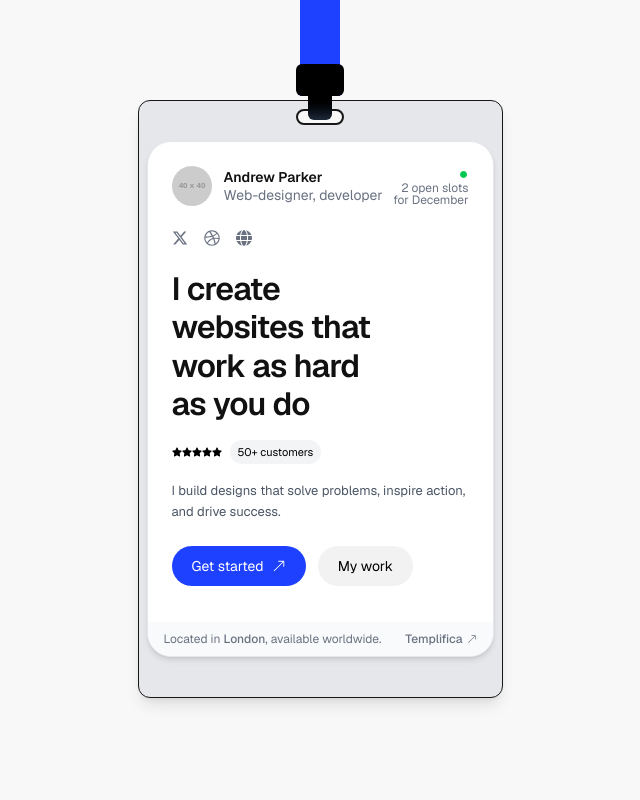
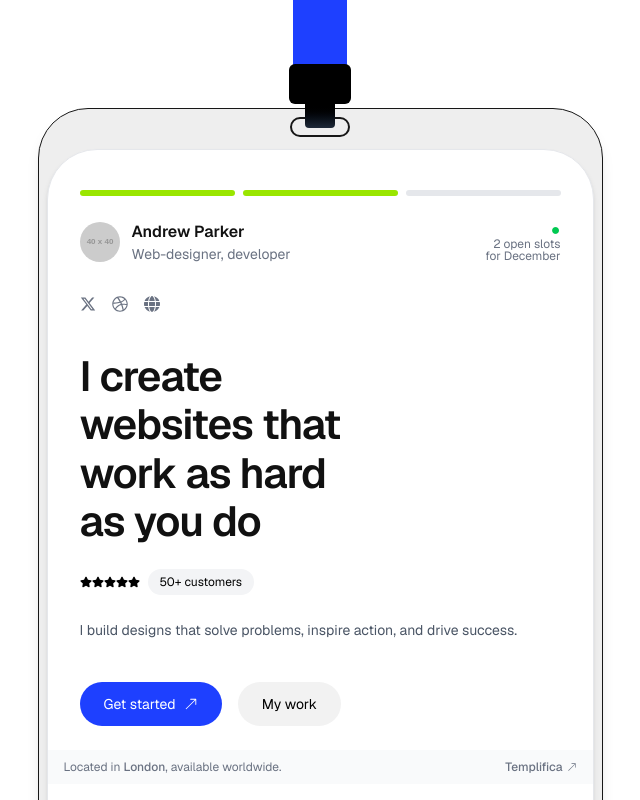
Before and after one commit to PrinceBhesaniya28/prince_portfolio, a Next.js app: page / in a window 1280 px wide. Shown: the top 800 px of the page, without its empty margins (320-960 px from the left). Built offline with nearby package versions, Linux system fonts and the light colour scheme.

Commit message:
minor updates in id card

```diff
--- a/src/app/components/Hero.tsx
+++ b/src/app/components/Hero.tsx
@@ -5,29 +5,36 @@ import { FaXTwitter, FaDribbble, FaGlobe } from "react-icons/fa6";
 
 const Hero = () => {
   return (
-    <div className="relative flex flex-col items-center justify-start min-h-screen bg-[#f8f8f8] pt-16 font-sans">
+    <div className="relative flex flex-col items-center justify-start min-h-screen pt-16 font-sans">
       {/* Strap */}
-      <div className="absolute top-0 left-1/2 -translate-x-1/2 w-10 h-24 bg-[#1E40FF]" />
+      <div className="absolute top-0 left-1/2 -translate-x-1/2 w-13.5 h-24 bg-[#1E40FF]" />
 
       {/* Hook */}
       <div className="z-20 relative flex flex-col items-center mb-[-6px]">
         {/* Black Base */}
-        <div className="w-12 h-8 bg-black rounded-md" />
+        <div className="w-15.5 h-10 bg-black rounded-md" />
         {/* Tab */}
-        <div className="w-6 h-6 bg-gradient-to-b from-black to-gray-800 rounded-b-md" />
+        <div className="w-7.5 h-6 bg-gradient-to-b from-black to-gray-800 rounded-b-sm" />
       </div>
 
       {/* Outer Wrapper with Grey Border Effect */}
-      <div className="relative w-[365px] mt-[-14px] bg-gray-200 border-1 py-10 px-2 rounded-xl shadow-lg">
+      <div className="relative w-[565px] h-[870px] mt-[-14px] bg-[#EEEEEE] border-1 py-10 px-2 rounded-[50px] shadow-lg">
         {/* Slot behind hook */}
-        <div className="absolute top-2 left-1/2 -translate-x-1/2 z-10 w-12 h-4 bg-[#f8f8f8] rounded-full border-2" />
+        <div className="absolute top-2 left-1/2 -translate-x-1/2 z-10 w-15 h-5 rounded-full border-2" />
 
         {/* Card */}
-        <div className="bg-white rounded-[24px] shadow-md border border-gray-200 overflow-hidden">
+        <div className="bg-white h-[800px] rounded-[50px] shadow-md border border-gray-200 overflow-hidden">
           {/* Card Inner */}
-          <div className="px-6 pt-6 pb-4 text-[#111]">
-            {/* Top - Progress Line */}
+          <div className="px-8 pt-10 text-[#111]">
+            {/* Progress Lines */}
             <div className="flex justify-between items-center mb-6">
+              <div className="h-1.5 rounded-full bg-lime-400 w-1/3 mr-2" />
+              <div className="h-1.5 rounded-full bg-lime-400 w-1/3 mr-2" />
+              <div className="h-1.5 rounded-full bg-gray-200 w-1/3" />
+            </div>
+
+            {/* Top - Profile & Slots */}
+            <div className="flex justify-between items-center mb-8">
               <div className="flex items-center gap-3">
                 <img
                   src="https://via.placeholder.com/40"
@@ -35,8 +42,8 @@ const Hero = () => {
                   className="w-10 h-10 rounded-full object-cover"
                 />
                 <div>
-                  <h1 className="text-sm font-semibold">Andrew Parker</h1>
-                  <p className="text-sm text-gray-500 leading-tight">
+                  <h1 className="text-base font-semibold">Andrew Parker</h1>
+                  <p className="text-sm text-gray-500">
                     Web-designer, developer
                   </p>
                 </div>
@@ -49,48 +56,48 @@ const Hero = () => {
             </div>
 
             {/* Social Icons */}
-            <div className="flex gap-4 text-gray-500 text-base mb-6">
+            <div className="flex gap-4 text-gray-500 text-base mb-10">
               <FaXTwitter className="cursor-pointer" />
               <FaDribbble className="cursor-pointer" />
               <FaGlobe className="cursor-pointer" />
             </div>
 
             {/* Headline */}
-            <h2 className="text-[28px] sm:text-[32px] font-semibold leading-[1.2] mb-4 tracking-tight">
+            <h2 className="text-[42px] font-semibold leading-[1.15] tracking-tight mb-6">
               I create <br /> websites that <br /> work as hard <br /> as you do
             </h2>
 
-            {/* Stars and Tag */}
-            <div className="flex items-center gap-2 mb-4">
+            {/* Rating and Tag */}
+            <div className="flex items-center gap-2 mb-6">
               <div className="flex text-black">
                 {[...Array(5)].map((_, i) => (
-                  <FaStar key={i} className="text-black text-[10px]" />
+                  <FaStar key={i} className="text-black text-[12px]" />
                 ))}
               </div>
-              <div className="bg-gray-100 text-[11px] px-2 py-1 rounded-full text-black">
+              <div className="bg-gray-100 text-[12px] px-3 py-1 rounded-full text-black">
                 50+ customers
               </div>
             </div>
 
             {/* Description */}
-            <p className="text-[13px] text-gray-600 leading-relaxed mb-6">
+            <p className="text-sm text-gray-600 leading-relaxed mb-10">
               I build designs that solve problems, inspire action, and drive
               success.
             </p>
 
-            {/* Buttons */}
-            <div className="flex gap-3 mb-5">
-              <button className="bg-[#1E40FF] hover:bg-[#1a35d0] text-white text-sm px-5 py-2.5 rounded-full flex items-center gap-2 transition">
+            {/* CTA Buttons */}
+            <div className="flex gap-4">
+              <button className="bg-[#1E40FF] hover:bg-[#1a35d0] text-white text-sm px-6 py-3 rounded-full flex items-center gap-2 transition">
                 Get started <BsArrowUpRight size={14} />
               </button>
-              <button className="bg-[#f2f2f2] hover:bg-[#e4e4e4] text-black text-sm px-5 py-2.5 rounded-full transition">
+              <button className="bg-[#f2f2f2] hover:bg-[#e4e4e4] text-black text-sm px-6 py-3 rounded-full transition">
                 My work
               </button>
             </div>
           </div>
 
           {/* Bottom Footer */}
-          <div className="flex justify-between items-center bg-gray-50 px-4 py-2 text-[12px] text-gray-500">
+          <div className="flex justify-between items-center bg-gray-50 px-4 py-2 text-[12px] text-gray-500 mt-6">
             <span>
               Located in <span className="font-medium">London</span>, available
               worldwide.
--- a/src/app/page.tsx
+++ b/src/app/page.tsx
@@ -3,10 +3,10 @@ import Hero from "./components/Hero";
 
 export default function HomePage() {
   return (
-    <main className="overflow-hidden">
+    // <main className="overflow-hidden">
       <div className="flex flex-col flex-grow sm:block w-full h-full">
         <Hero />
       </div>
-    </main>
+    // </main>
   );
 };
```
